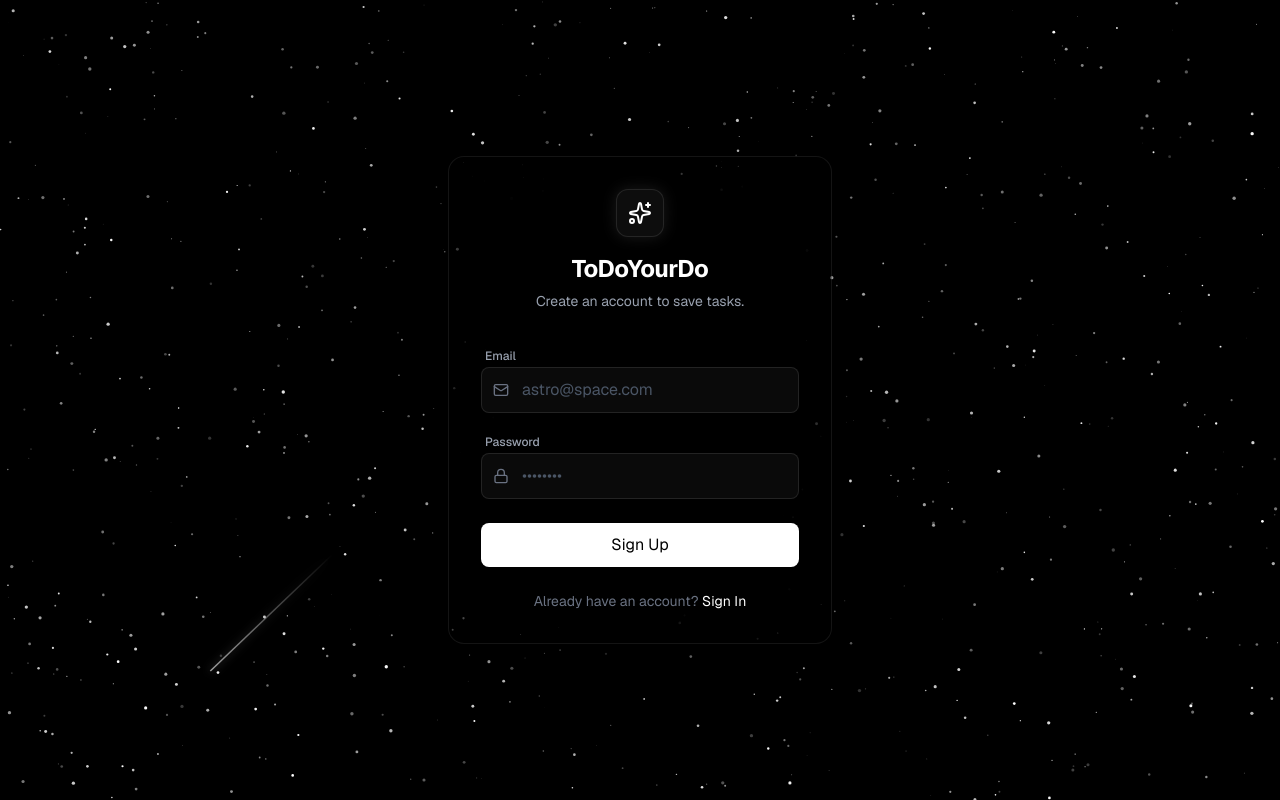
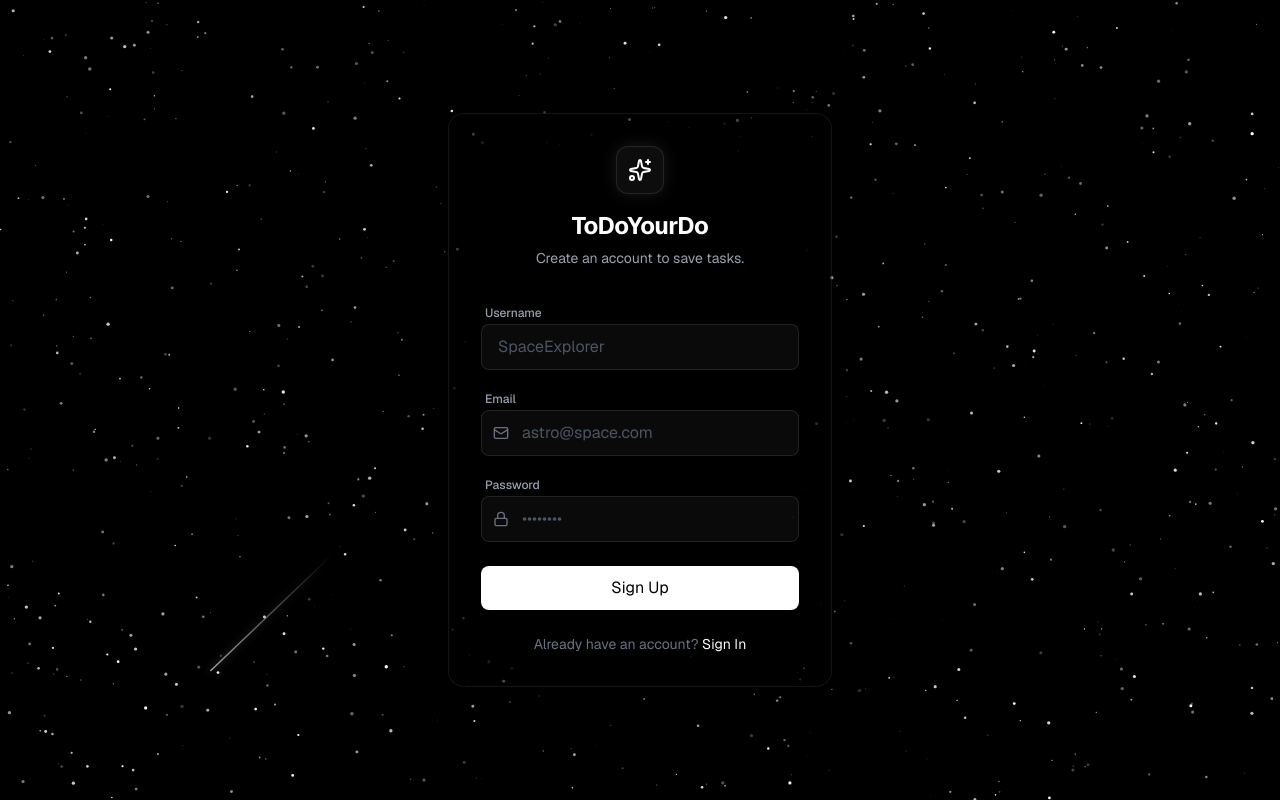
Before and after one commit to s21aarav/todo, a Next.js app: page / in a window 1280 px wide. Both pictures are taken after a click on the button "Sign Up". Built offline with nearby package versions, Linux system fonts and the light colour scheme; no server answers.

Commit message:
Add signup usernames and daily motivational quotes

```diff
--- a/src/components/AuthScreen.tsx
+++ b/src/components/AuthScreen.tsx
@@ -7,6 +7,7 @@ import { Sparkles, Mail, Lock, Loader2 } from 'lucide-react';
 export default function AuthScreen() {
   const [email, setEmail] = useState('');
   const [password, setPassword] = useState('');
+  const [username, setUsername] = useState('');
   const [isSignUp, setIsSignUp] = useState(false);
   const [isLoading, setIsLoading] = useState(false);
   const [error, setError] = useState<string | null>(null);
@@ -20,9 +21,20 @@ export default function AuthScreen() {
 
     try {
       if (isSignUp) {
+        if (!username.trim()) {
+          setError('Username is required');
+          setIsLoading(false);
+          return;
+        }
+
         const { data, error } = await supabase.auth.signUp({
           email,
           password,
+          options: {
+            data: {
+              username: username.trim(),
+            }
+          }
         });
         if (error) throw error;
 
@@ -70,6 +82,22 @@ export default function AuthScreen() {
           {successMsg && (
             <div className="rounded-lg bg-emerald-500/10 border border-emerald-500/20 p-3 text-sm text-emerald-200">
               {successMsg}
+            </div>
+          )}
+
+          {isSignUp && (
+            <div className="space-y-1">
+              <label className="text-xs font-medium text-gray-400 ml-1">Username</label>
+              <div className="relative">
+                <input
+                  type="text"
+                  value={username}
+                  onChange={(e) => setUsername(e.target.value)}
+                  required={isSignUp}
+                  className="w-full rounded-lg border border-white/10 bg-white/[0.04] py-2.5 px-4 text-sm text-white placeholder:text-gray-600 focus:border-white/20 focus:outline-none transition-colors"
+                  placeholder="SpaceExplorer"
+                />
+              </div>
             </div>
           )}
 
--- a/src/components/Workspace.tsx
+++ b/src/components/Workspace.tsx
@@ -28,6 +28,7 @@ import { LogOut, CalendarCheck2, CalendarDays, Clock3, ListTodo, Sparkles } from
 import { useIsClient } from '@/hooks/useIsClient';
 import { useAuth } from '@/components/AuthProvider';
 import { useGoalStore } from '@/store/useGoalStore';
+import { getQuoteOfDay } from '@/lib/quotes';
 
 type MobileView = 'plan' | 'queue' | 'blocks';
 
@@ -58,7 +59,7 @@ export default function Workspace() {
 
   // Hydration fix for zustand
   const mounted = useIsClient();
-  const { signOut } = useAuth();
+  const { session, signOut } = useAuth();
   const clearTasks = useTaskStore(state => state.clearTasks);
   const clearGoals = useGoalStore(state => state.clearGoals);
 
@@ -125,6 +126,9 @@ export default function Workspace() {
   const totalOpen = dayTasks.filter((task) => task.status !== 'completed').length;
   const selectedLabel = format(parseISO(selectedDate), 'EEE, MMM d');
 
+  const username = session?.user?.user_metadata?.username || 'Astronaut';
+  const quote = getQuoteOfDay();
+
   return (
     <DndContext
       sensors={sensors}
@@ -138,20 +142,23 @@ export default function Workspace() {
             <div className="min-w-0 flex items-start justify-between sm:block">
               <div>
                 <div className="flex items-center gap-2 text-[10px] font-semibold uppercase tracking-[0.22em] text-emerald-200/80 sm:text-xs">
-                  <Sparkles size={14} />
-                  Orbit planner
+                  <Sparkles size={14} className="shrink-0" />
+                  <span className="truncate max-w-[200px] sm:max-w-md">{quote}</span>
                 </div>
                 <h1 className="mt-1 truncate text-xl font-semibold text-white sm:text-3xl">
                   {selectedLabel}
                 </h1>
               </div>
+              <div className="flex items-center gap-3 sm:absolute sm:-top-2 sm:-right-2">
+                <span className="hidden text-sm font-medium text-gray-400 sm:block">Hello, {username}</span>
                 <button
                   onClick={handleSignOut}
-                className="flex items-center justify-center rounded-lg p-2 text-gray-500 transition-colors hover:bg-red-500/10 hover:text-red-400 sm:absolute sm:-top-2 sm:-right-2 sm:p-2.5"
+                  className="flex items-center justify-center rounded-lg p-2 text-gray-500 transition-colors hover:bg-red-500/10 hover:text-red-400 sm:p-2.5"
                   title="Sign out"
                 >
                   <LogOut size={16} />
                 </button>
+              </div>
             </div>
             <div className="grid grid-cols-3 gap-2 text-xs sm:min-w-[420px] sm:text-sm">
               <div className="rounded-lg border border-white/10 bg-white/[0.04] p-2 sm:p-3">
--- /dev/null
+++ b/src/lib/quotes.ts
@@ -0,0 +1,23 @@
+const QUOTES = [
+  "Reach for the stars.",
+  "Shoot for the moon. Even if you miss, you'll land among the stars.",
+  "Your time is limited, so don't waste it.",
+  "The secret of getting ahead is getting started.",
+  "Done is better than perfect.",
+  "Focus on being productive instead of busy.",
+  "The stars are the apex of what we can reach.",
+  "A year from now you may wish you had started today.",
+  "Small steps every day.",
+  "Make each day your masterpiece.",
+  "Action is the foundational key to all success.",
+  "Stars don't struggle to shine.",
+  "Command your day.",
+  "Do what you can, with what you have, where you are.",
+  "Success is the sum of small efforts."
+];
+
+export function getQuoteOfDay(): string {
+  const today = new Date();
+  const seed = today.getFullYear() * 10000 + (today.getMonth() + 1) * 100 + today.getDate();
+  return QUOTES[seed % QUOTES.length];
+}
```
Lines whose indentation alone changed are shown as unchanged.
